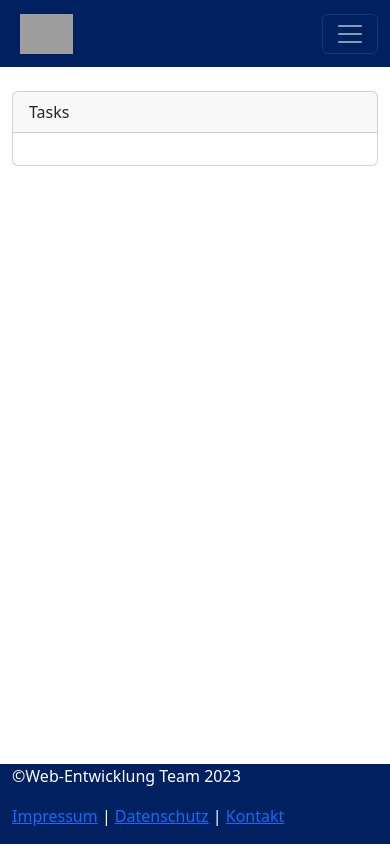
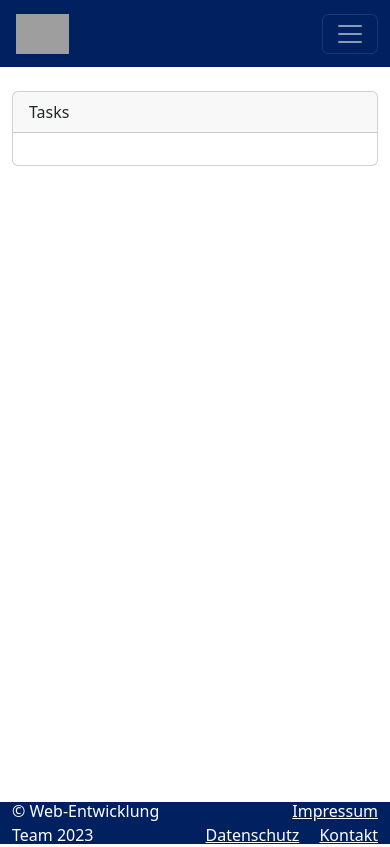
Before and after one commit to CTreitges/WebDev-WiSe-23-24, a PHP site: page /Startseite.html in a window 390 px wide. Run offline with PHP 8.4, Linux system fonts and the light colour scheme; grey boxes are pictures that could not be loaded.

Commit message:
Footer V2 (nicht responsiv)

```diff
--- a/Startseite.html
+++ b/Startseite.html
@@ -11,7 +11,7 @@
 <!-- Navbar, Verlinkung fehlt noch. Ersetzen von #-->
 
 <nav class="navbar navbar-expand-lg navbar-dark">
-    <div class="container ms-2">
+    <div class="container ms-1">
         <a class="navbar-brand" href="#">
             <img src="resources/Logo.svg" alt="Logo" height="40" class="d-inline-block align-text-top">
         </a>
@@ -53,22 +53,19 @@
 <!-- Task Container Ende -->
 <!-- Footer -->
 
-<div class="footer">
-    <div class="container">
-        <div class="row">
-            <div class="col-md-6 text-left">
-                <p>©Web-Entwicklung Team 2023</p>
-            </div>
-            <div class="col-md-6 text-right">
-                <p><a href="#">Impressum</a> | <a href="#">Datenschutz</a> | <a href="#">Kontakt</a></p>
-            </div>
+<div class="footer d-flex">
+    <div class="container-fluid footer-content">
+        <div>© Web-Entwicklung Team 2023</div>
+        <div class="text-end">
+            <a class="footer-link ms-3" href="#">Impressum</a>
+            <a class="footer-link ms-3" href="#">Datenschutz</a>
+            <a class="footer-link ms-3" href="#">Kontakt</a>
         </div>
     </div>
 </div>
 
 <!-- Footer Ende -->
 
-
 <script src="https://unpkg.com/bootstrap@5.3.2/dist/js/bootstrap.bundle.min.js"></script>
 </body>
 </html>
--- a/Style.css
+++ b/Style.css
@@ -3,16 +3,32 @@
 .navbar {
     background-color: #002060
 }
+.nav-link {
+    font-size: 1.4em;
+}
 .nav-link:hover, .nav-link:focus {
-    color: lightgray
+    color: white;
 }
 
+
 /* Navbar Ende */
+/* Footer */
 
 .footer {
     position: absolute;
     bottom: 0;
     width: 100%;
+    height: 5%;
     background-color: #002060;
     color: white;
 }
+.footer-content {
+    display: flex;
+    justify-content: space-between;
+    align-items: center;
+}
+.footer-link {
+    color: white;
+}
+
+/* Footer Ende */
```
